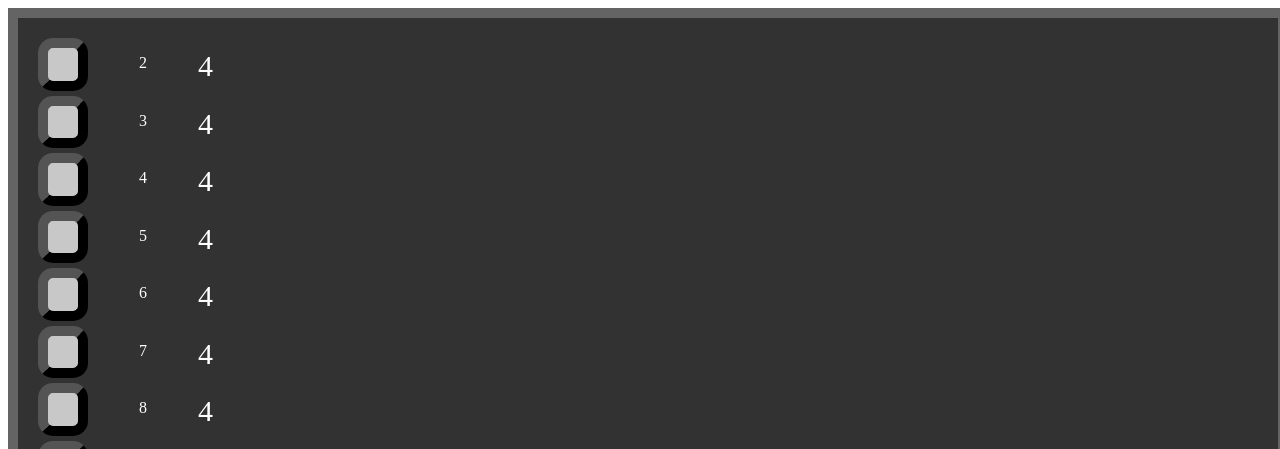
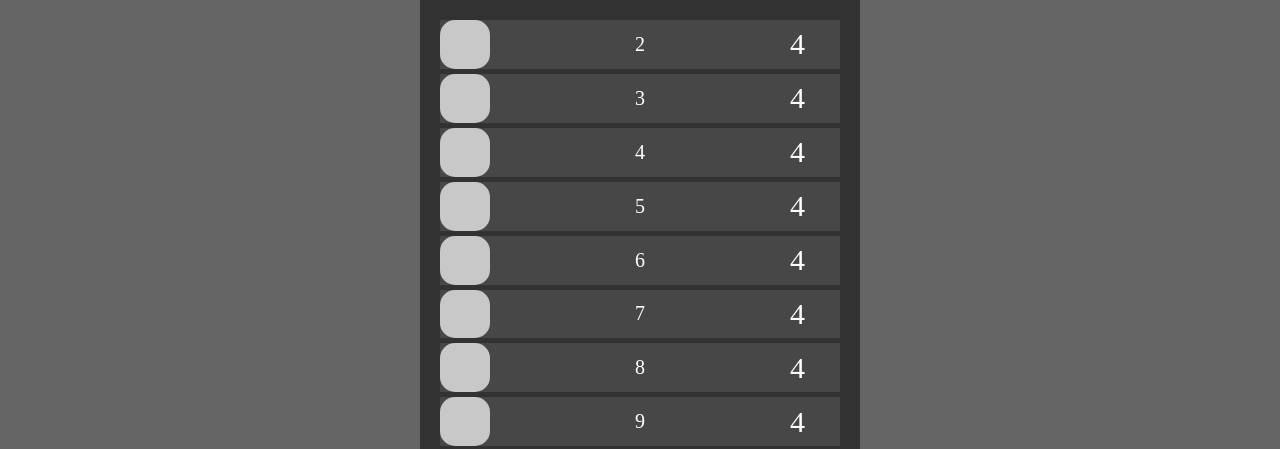
Before and after one commit to waffold/cards, a plain HTML site: page index.html in a window 1280 px wide. Shown: the top 449 px of the page. Drawn offline with Linux system fonts and the light colour scheme.

Commit message:
Update style.css

```diff
--- a/style.css
+++ b/style.css
@@ -1,63 +1,58 @@
-html {
-    display: block;
+html, body {
+    margin: 0;
+    padding: 0;
+    height: 100%;
+    overflow-x: auto;
 }
 
 #site {
+    width: max(100vw, 440px);
+    height: 100vh;
+    background-color: rgb(100, 100, 100);
     display: flex;
     flex-direction: column;
-    width: 100vw;
-    height: 100vh;
-    background-color: rgb(100, 100, 100);
     align-items: center;
 }
 
 #items {
+    width: 440px; /* make this fixed, not % or calc */
+    height: calc(100% - 200px);
+    background-color: rgb(50, 50, 50);
+    padding: 20px;
+    box-sizing: border-box;
     display: flex;
     flex-direction: column;
+    gap: 5px;
     align-items: center;
-    gap: 5px;
-    width: calc(100% - 40px);
-    height: calc(100% - 200px);
-    background-color: rgb(50, 50, 50);
-    padding-left: 20px;
-    padding-top: 20px;
-    margin-top: 10px;
 }
 
 .item-container {
-    width: 100%;
+    width: 400px;
+    flex-shrink: 0;
     height: calc((100% / 11) - 2px);
     display: flex;
-    flex-direction: row;
-    gap: 5px;
     align-items: center;
+    justify-content: space-between;
+    background-color: rgba(255, 255, 255, 0.1);
 }
 
 .card-btn {
     width: 50px;
     height: 100%;
-    display: relative;
     border-radius: 15px;
-    background-color: rgb(200,200,200);
-    border-width: 10px;
-}
-
-.card-btn:active {
-    background-color: rgb(100,100,100);
+    background-color: rgb(200, 200, 200);
+    border: none;
 }
 
 .label {
-    display: relative;
     width: 100px;
-    height: 20px;
-    font-size: 15;
+    font-size: 20px;
     color: white;
     text-align: center;
 }
 
 .card-num {
     width: 50px;
-    height: 30px;
     font-size: 30px;
     color: white;
 }
```
